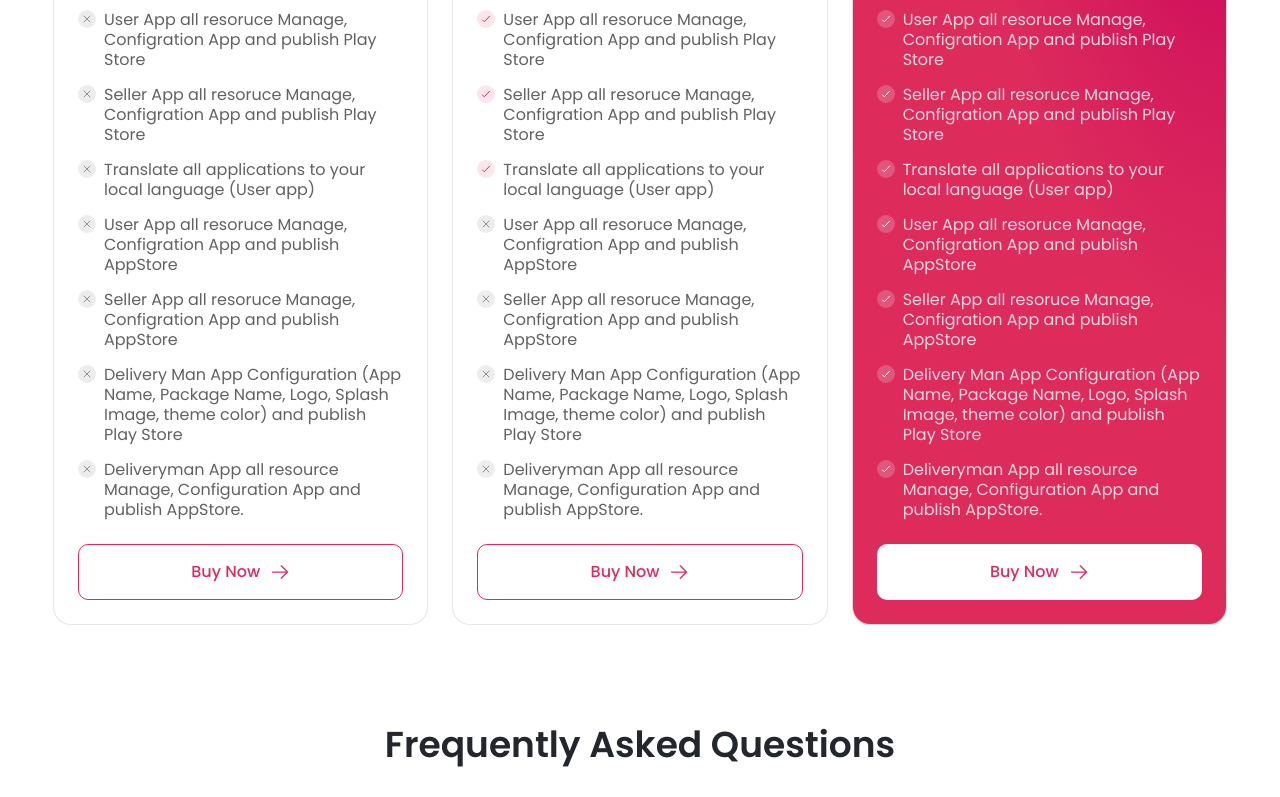
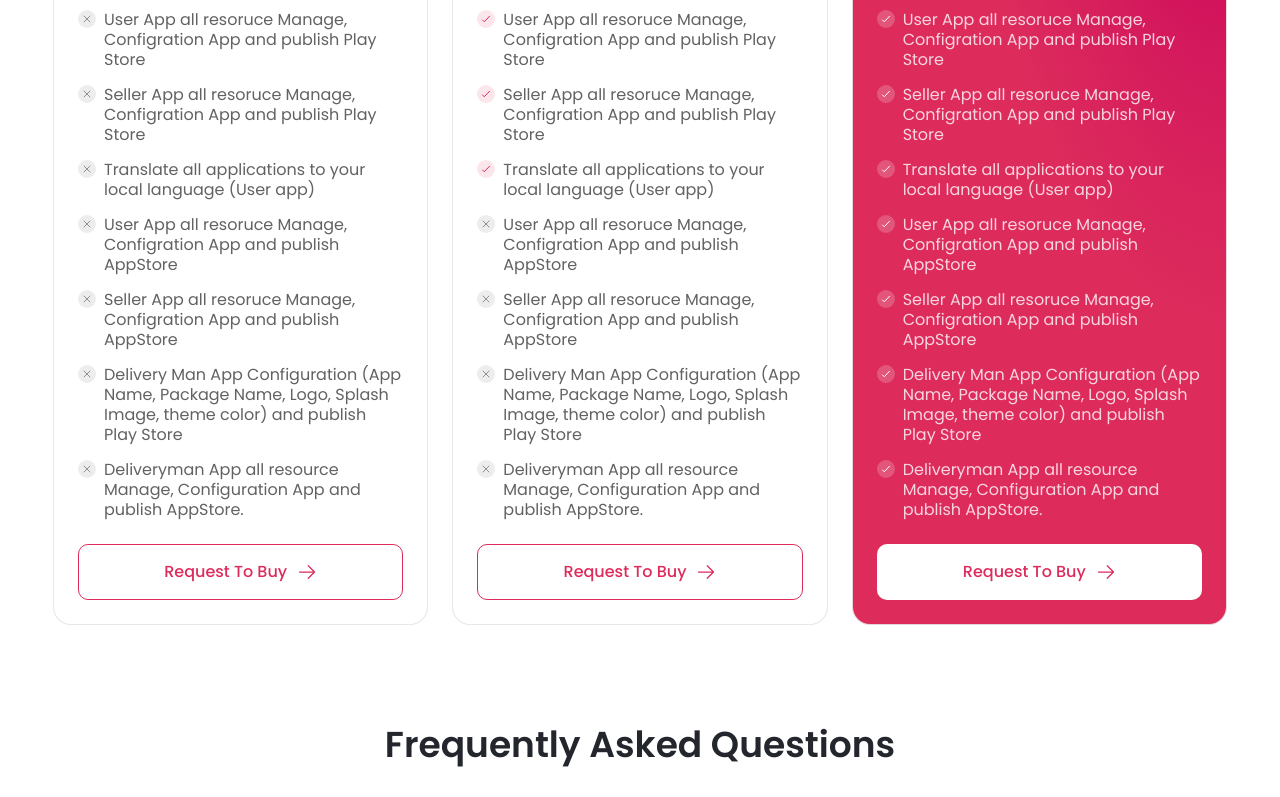
Before and after one commit to faysal725/ready-ecommerce-landing-site, a Next.js app: page /pricing in a window 1280 px wide. Shown: the part 2548-3345 px from the top of the page. Built offline with nearby package versions, Linux system fonts and the light colour scheme; no server answers.

Commit message:
packages, extendedlicense, faq, packages modified

```diff
--- a/app/(common)/packages/page.jsx
+++ b/app/(common)/packages/page.jsx
@@ -32,7 +32,7 @@ export default function Pricing() {
 
 
       {/* perfect plan */}
-      <div className="container relative z-0 pb-[100px] -mt-52 overflow-x-scroll">
+      <div className="container relative z-0 pb-[100px] -mt-52 overflow-x-scroll scrollbar_hide">
         <Packages />
       </div>
 
--- a/components/Containers/ExtendedLicense.jsx
+++ b/components/Containers/ExtendedLicense.jsx
@@ -1,4 +1,5 @@
 import { ArrowRightIcon } from "@heroicons/react/24/outline";
+import Link from "next/link";
 import React from 'react'
 
 export default function ExtendedLicense() {
@@ -42,11 +43,14 @@ export default function ExtendedLicense() {
                 <p className="text-base text-left text-white/80 flex justify-start items-start gap-2 leading-5"> <img src="/icons/tick-white.svg" alt="" /> Priority Support</p>
             </div>
 
-            <button className="flex justify-center items-center w-full h-14 gap-2.5 rounded-lg  bg-white  cursor-pointer">
-                <p className="text-base font-medium text-center text-primary-red">
-                    Buy Regular License</p>
-                <ArrowRightIcon className="h-5 w-5 text-primary-red" />
-            </button>
+
+            <Link href="#">
+                <button className="flex justify-center items-center w-full h-14 gap-2.5 rounded-lg  bg-white  cursor-pointer">
+                    <p className="text-base font-medium text-center text-primary-red">
+                        Buy Extended License</p>
+                    <ArrowRightIcon className="h-5 w-5 text-primary-red" />
+                </button>
+            </Link>
         </div>
     )
 }
--- a/components/Containers/PlanSection.jsx
+++ b/components/Containers/PlanSection.jsx
@@ -1,5 +1,6 @@
 import React from 'react'
 import { ArrowRightIcon } from "@heroicons/react/24/outline";
+import Link from 'next/link';
 
 export default function PlanSection() {
     return (
@@ -55,11 +56,13 @@ export default function PlanSection() {
                     </p>
                 </div>
 
+                <Link href="#">
                     <button className="flex justify-center items-center w-full h-14 gap-2.5 rounded-lg border border-primary-red cursor-pointer">
                         <p className="text-base font-medium text-center text-primary-red">
-                        Buy Now</p>
+                            Request To Buy</p>
                         <ArrowRightIcon className="h-5 w-5 text-primary-red" />
                     </button>
+                </Link>
             </div>
 
 
@@ -113,13 +116,13 @@ export default function PlanSection() {
                     </p>
                 </div>
 
-
-
+                <Link href="#">
                     <button className="flex justify-center items-center w-full h-14 gap-2.5 rounded-lg border border-primary-red cursor-pointer">
                         <p className="text-base font-medium text-center text-primary-red">
-                        Buy Now</p>
+                            Request To Buy</p>
                         <ArrowRightIcon className="h-5 w-5 text-primary-red" />
                     </button>
+                </Link>
             </div>
 
             {/* Premiume */}
@@ -156,11 +159,13 @@ export default function PlanSection() {
                     <p className="text-base text-left text-white/80 flex justify-start items-start gap-2 leading-5"> <img src="/icons/tick-white.svg" alt="" />Deliveryman App all resource Manage, Configuration App and publish AppStore.</p>
                 </div>
 
+                <Link href="#">
                     <button className="flex justify-center items-center w-full h-14 gap-2.5 rounded-lg cursor-pointer bg-white">
                         <p className="text-base font-medium text-center text-primary-red">
-                        Buy Now</p>
+                            Request To Buy</p>
                         <ArrowRightIcon className="h-5 w-5 text-primary-red" />
                     </button>
+                </Link>
             </div>
         </div>
     )
--- a/components/Containers/RegularLicense.jsx
+++ b/components/Containers/RegularLicense.jsx
@@ -1,4 +1,5 @@
 import { ArrowRightIcon } from "@heroicons/react/24/outline";
+import Link from "next/link";
 import React from 'react'
 
 export default function RegularLicense() {
@@ -41,11 +42,13 @@ export default function RegularLicense() {
                 </p>
             </div>
 
-            <button className="flex justify-center items-center w-full h-14 gap-2.5 rounded-lg border border-primary-red cursor-pointer">
-                <p className="text-base font-medium text-center text-primary-red">
-                    Buy Regular License</p>
-                <ArrowRightIcon className="h-5 w-5 text-primary-red" />
-            </button>
+            <Link href="#">
+                <button className="flex justify-center items-center w-full h-14 gap-2.5 rounded-lg border border-primary-red cursor-pointer">
+                    <p className="text-base font-medium text-center text-primary-red">
+                        Buy Regular License</p>
+                    <ArrowRightIcon className="h-5 w-5 text-primary-red" />
+                </button>
+            </Link>
         </div>
     )
 }
--- a/components/Sections/ConsultationSection.jsx
+++ b/components/Sections/ConsultationSection.jsx
@@ -57,7 +57,7 @@ async function FormSection() {
 
                             {/* telegram */}
                             <a
-                                href="https://wa.link/3om70h"
+                                href="https://t.me/razinsoft"
                                 className="flex items-center justify-start gap-[15px] bg-[#18c7ff] rounded-xl w-full p-4"
                             >
                                 <img
@@ -111,7 +111,7 @@ async function FormSection() {
                         </div>
 
                         <div className="flex flex-col gap-4">
-                            <button
+                            <a
                                 href="https://calendly.com/razinsoftltd/30min"
                                 target="_blank"
                                 className="flex justify-center items-center h-14 relative overflow-hidden w-full gap-2.5 px-5 py-3.5 rounded-lg bg-white/[0.07] border border-white/50"
@@ -142,7 +142,7 @@ async function FormSection() {
                                 >
                                     Schedule a Meeting
                                 </p>
-                            </button>
+                            </a>
 
                             <p className="text-sm text-center text-white/[0.56]">
                                 Support Hours: Mon–Sat, 9 AM–6 PM (GMT+6, Asia/Dhaka)
--- a/components/Sections/Faq.jsx
+++ b/components/Sections/Faq.jsx
@@ -1,8 +1,4 @@
 import React from 'react'
-
-
-
-
 import {
     Accordion,
     AccordionContent,
--- a/components/Sections/Packages.jsx
+++ b/components/Sections/Packages.jsx
@@ -5,6 +5,7 @@ import ButtonIconLarge from '../Button/ButtonIconLarge'
 import ButtonIconLargeWhite from '../Button/ButtonIconLargeWhite'
 import Tick from '../Icons/Tick'
 import Cross from '../Icons/Cross'
+import Link from 'next/link'
 
 export default function Packages() {
     return (
@@ -37,10 +38,12 @@ export default function Packages() {
 
                 </div>
 
-                <ButtonIconLarge name="Buy Now" additionalClass="w-full">
+                <Link href="#">
+                    <ButtonIconLarge name="Request To Buy" additionalClass="w-full">
 
-                    <ArrowRightIcon className="h-5 w-5 text-white" />
-                </ButtonIconLarge>
+                        <ArrowRightIcon className="h-5 w-5 text-white" />
+                    </ButtonIconLarge>
+                </Link>
             </div>
 
 
@@ -65,10 +68,13 @@ export default function Packages() {
 
                 </div>
 
-                <ButtonIconLarge name="Buy Now" additionalClass="w-full">
+                <Link href="#">
 
-                    <ArrowRightIcon className="h-5 w-5 text-white" />
-                </ButtonIconLarge>
+                    <ButtonIconLarge name="Request To Buy" additionalClass="w-full">
+
+                        <ArrowRightIcon className="h-5 w-5 text-white" />
+                    </ButtonIconLarge>
+                </Link>
             </div>
 
 
@@ -94,10 +100,12 @@ export default function Packages() {
 
                 </div>
 
-                <ButtonIconLargeWhite name="Buy Now" additionalClass="w-full">
+                <Link href="#">
+                    <ButtonIconLargeWhite name="Request To Buy" additionalClass="w-full">
+                        <ArrowRightIcon className="h-5 w-5 text-primary-red" />
+                    </ButtonIconLargeWhite>
 
-                    <ArrowRightIcon className="h-5 w-5 text-primary-red" />
-                </ButtonIconLargeWhite>
+                </Link>
             </div>
 
 
```
Lines whose indentation alone changed are shown as unchanged.
